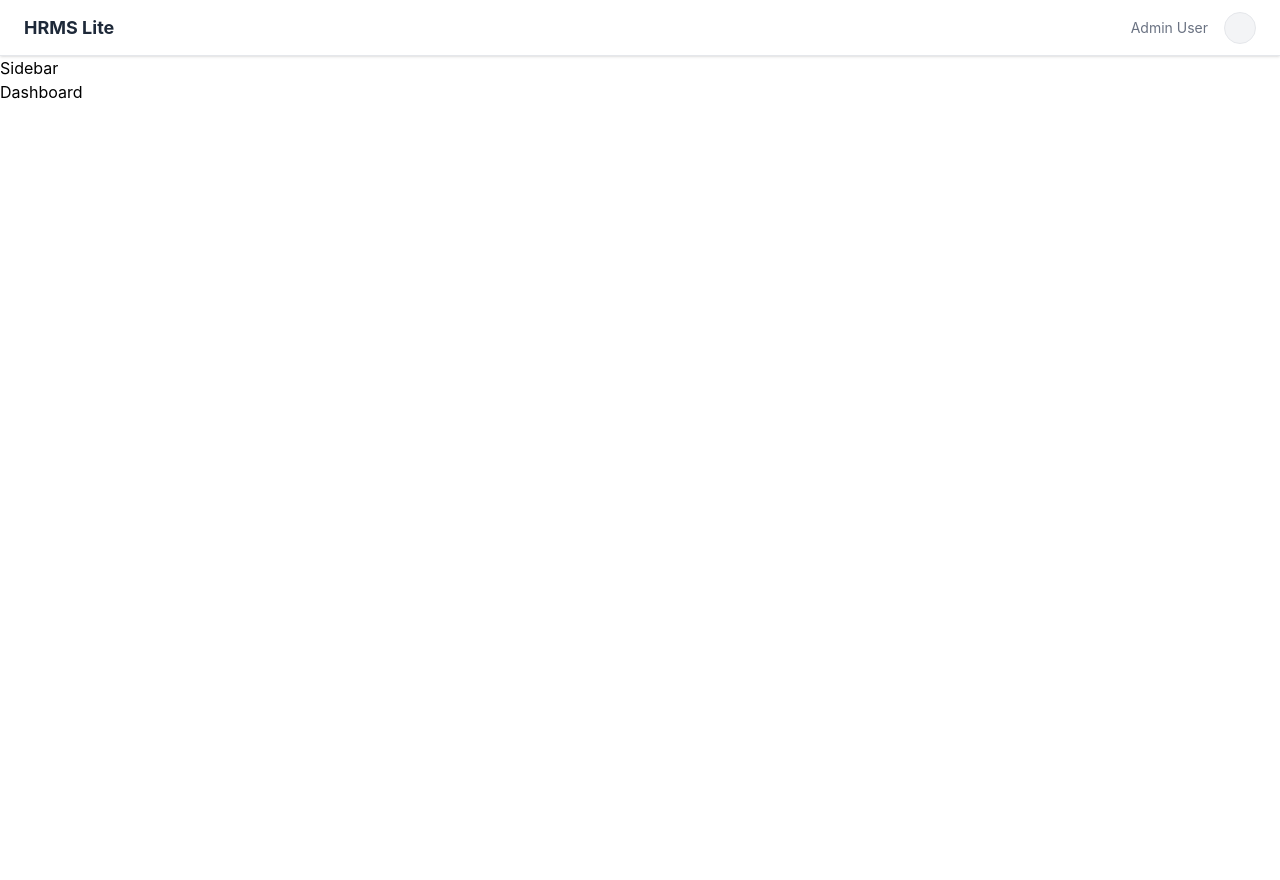
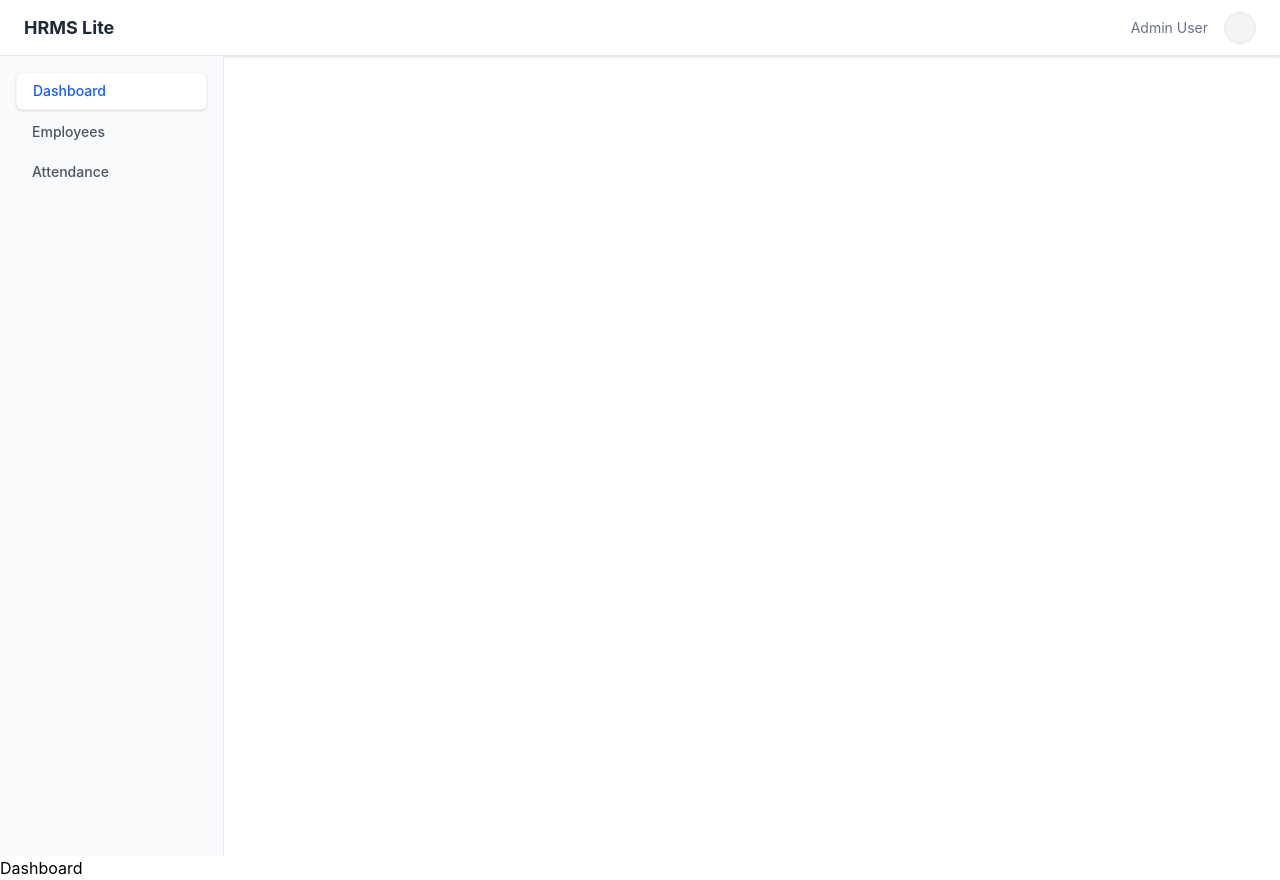
Before and after one commit to bishalbiswas-work/Human-Resource-Management-System-HRMS-Lite, a React app in the folder frontend/: page / in a window 1280 px wide. Before the commit the page ends 800 px from the top, so only its background shows below. Built offline with nearby package versions, Linux system fonts and the light colour scheme; the HTML template or start-up script is replaced by a standard one.

Commit message:
modified the sidebar

```diff
--- a/frontend/src/components/AttendanceManagement.tsx
+++ b/frontend/src/components/AttendanceManagement.tsx
@@ -1,4 +1,4 @@
-import(useEffect, useState) from "react";
+import { useEffect, useState } from "react";
 
 interface Employee {
     employee_id: string;
--- a/frontend/src/components/Sidebar.tsx
+++ b/frontend/src/components/Sidebar.tsx
@@ -1,7 +1,24 @@
+interface SidebarProps {
+    currentWindow: string;
+    setView: (view: string) => void;
+}
+
 const Sidebar = () => {
     return (
         <>
-            <div>Sidebar</div>
+            <aside className="w-56 h-screen bg-gray-50 border-r border-gray-200 p-4">
+                <ul className="space-y-1">
+                    <li className="px-4 py-2 rounded-md shadow-sm text-sm font-medium cursor-pointer transition-all bg-white text-blue-600 border border-gray-100">
+                        Dashboard
+                    </li>
+                    <li className="px-4 py-2 text-sm font-medium rounded-md cursor-pointer transition-all text-gray-600 hover:bg-gray-100">
+                        Employees
+                    </li>
+                    <li className="px-4 py-2 text-sm font-medium rounded-md cursor-pointer transition-all text-gray-600 hover:bg-gray-100">
+                        Attendance
+                    </li>
+                </ul>
+            </aside>
         </>
     )
 }
```
